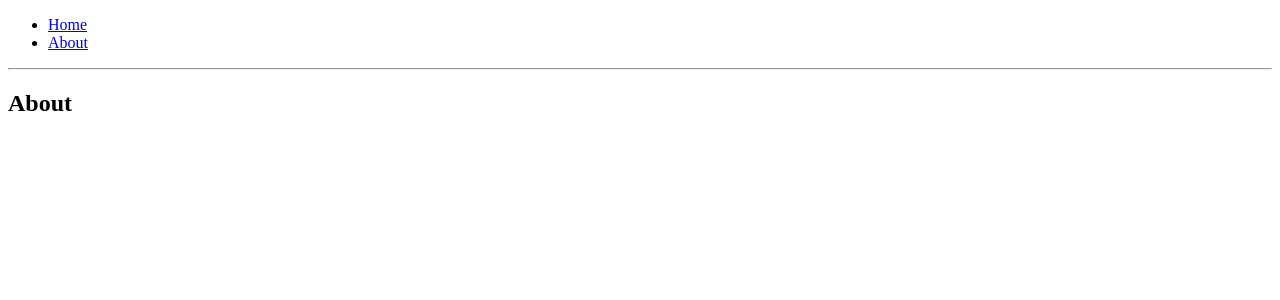
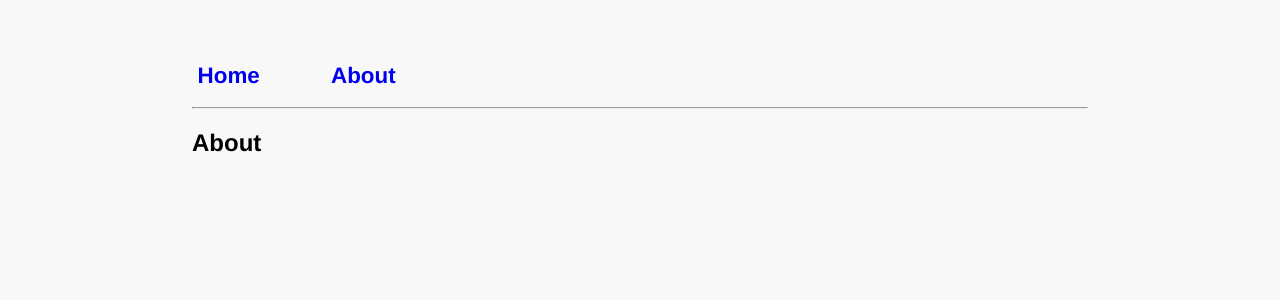
Before and after one commit to calumleask/portfolio-website, a React app: page /about in a window 1280 px wide. Shown: the top 300 px of the page. Built offline with nearby package versions, Linux system fonts and the light colour scheme.

Commit message:
Adding a Routes component to render everything contained within the router
Also adding basic styling

```diff
--- a/package.json
+++ b/package.json
@@ -22,8 +22,11 @@
     "@babel/preset-react": "^7.7.4",
     "babel-loader": "^8.0.6",
     "babel-plugin-root-import": "^6.4.1",
+    "css-loader": "^3.4.2",
     "eslint": "^6.8.0",
     "eslint-plugin-react": "^7.18.0",
+    "style-loader": "^1.1.3",
+    "styled-components": "^5.0.0",
     "webpack": "^4.41.5",
     "webpack-cli": "^3.3.10"
   }
--- /dev/null
+++ b/src/components/Routes.jsx
@@ -0,0 +1,67 @@
+import React from "react";
+import { Switch, Route, Link } from "react-router-dom";
+import styled from "styled-components";
+
+import Home from "~/pages/Home/index.jsx";
+import About from "~/pages/About/index.jsx";
+
+const Div = styled.div`
+
+`;
+
+const Ul = styled.ul`
+    border: 0px;
+    font-weight: bold;
+    list-style: none;
+    padding: 0px;
+`;
+
+const Li = styled.li`
+color: #333333;
+    display: inline;
+    font-size: 1.4em;
+    line-height: 1.4em;
+    margin-right: 60px;
+`;
+
+const StlyedLink = styled(Link)`
+    text-decoration: none;
+    padding: 0.25em;
+
+    &:hover {
+        text-decoration: none;
+    }
+`;
+
+export default class Routes extends React.Component {
+
+    constructor(props) {
+        super(props);
+    }
+
+    render() {
+        return (
+            <Div>
+                <Ul>
+                    <Li>
+                        <StlyedLink to="/">Home</StlyedLink>
+                    </Li>
+                    <Li>
+                        <StlyedLink to="/about">About</StlyedLink>
+                    </Li>
+                </Ul>
+
+                <hr/>
+
+                <Switch>
+                    <Route exact path="/">
+                        <Home/>
+                    </Route>
+                    <Route path="/about">
+                        <About/>
+                    </Route>
+                </Switch>
+            </Div>
+        );
+    }
+}
--- a/src/containers/App.jsx
+++ b/src/containers/App.jsx
@@ -1,8 +1,7 @@
 import React from "react";
-import { BrowserRouter as Router, Switch, Route, Link } from "react-router-dom";
+import { BrowserRouter as Router } from "react-router-dom";
 
-import Home from "~/pages/Home/index.jsx";
-import About from "~/pages/About/index.jsx";
+import Routes from "~/components/routes.jsx";
 
 export default class App extends React.Component {
 
@@ -10,30 +9,10 @@ export default class App extends React.Component {
         super(props);
     }
 
-    render () {
+    render() {
         return (
             <Router>
-                <div>
-                    <ul>
-                        <li>
-                            <Link to="/">Home</Link>
-                        </li>
-                        <li>
-                            <Link to="/about">About</Link>
-                        </li>
-                    </ul>
-
-                    <hr/>
-
-                    <Switch>
-                        <Route exact path="/">
-                            <Home/>
-                        </Route>
-                        <Route path="/about">
-                            <About/>
-                        </Route>
-                    </Switch>
-                </div>
+                <Routes/>
             </Router>
         );
     }
--- /dev/null
+++ b/src/index.css
@@ -0,0 +1,7 @@
+body {
+    background-color: #f8f8f8;
+
+    font-family:'Helvetica', 'Arial', 'Sans-Serif';
+    margin: 60px auto;
+    width: 70%;
+}
--- a/src/index.jsx
+++ b/src/index.jsx
@@ -1,5 +1,7 @@
 import React from "react";
 import { render } from "react-dom";
+
+import "./index.css";
 
 import Root from "~/containers/Root.jsx";
 
--- a/src/pages/About/index.jsx
+++ b/src/pages/About/index.jsx
@@ -6,7 +6,7 @@ export default class About extends React.Component {
         super(props);
     }
 
-    render () {
+    render() {
         return (
             <div>
                 <h2>About</h2>
--- a/src/pages/Home/index.jsx
+++ b/src/pages/Home/index.jsx
@@ -6,7 +6,7 @@ export default class Home extends React.Component {
         super(props);
     }
 
-    render () {
+    render() {
         return (
             <div>
                 <h2>Home</h2>
--- a/webpack.config.js
+++ b/webpack.config.js
@@ -24,6 +24,10 @@ var config = {
             presets: ["@babel/preset-env"]
           }
         }
+      },
+      {
+        test: /\.css$/i,
+        use: ['style-loader', 'css-loader'],
       }
     ]
   }
```
